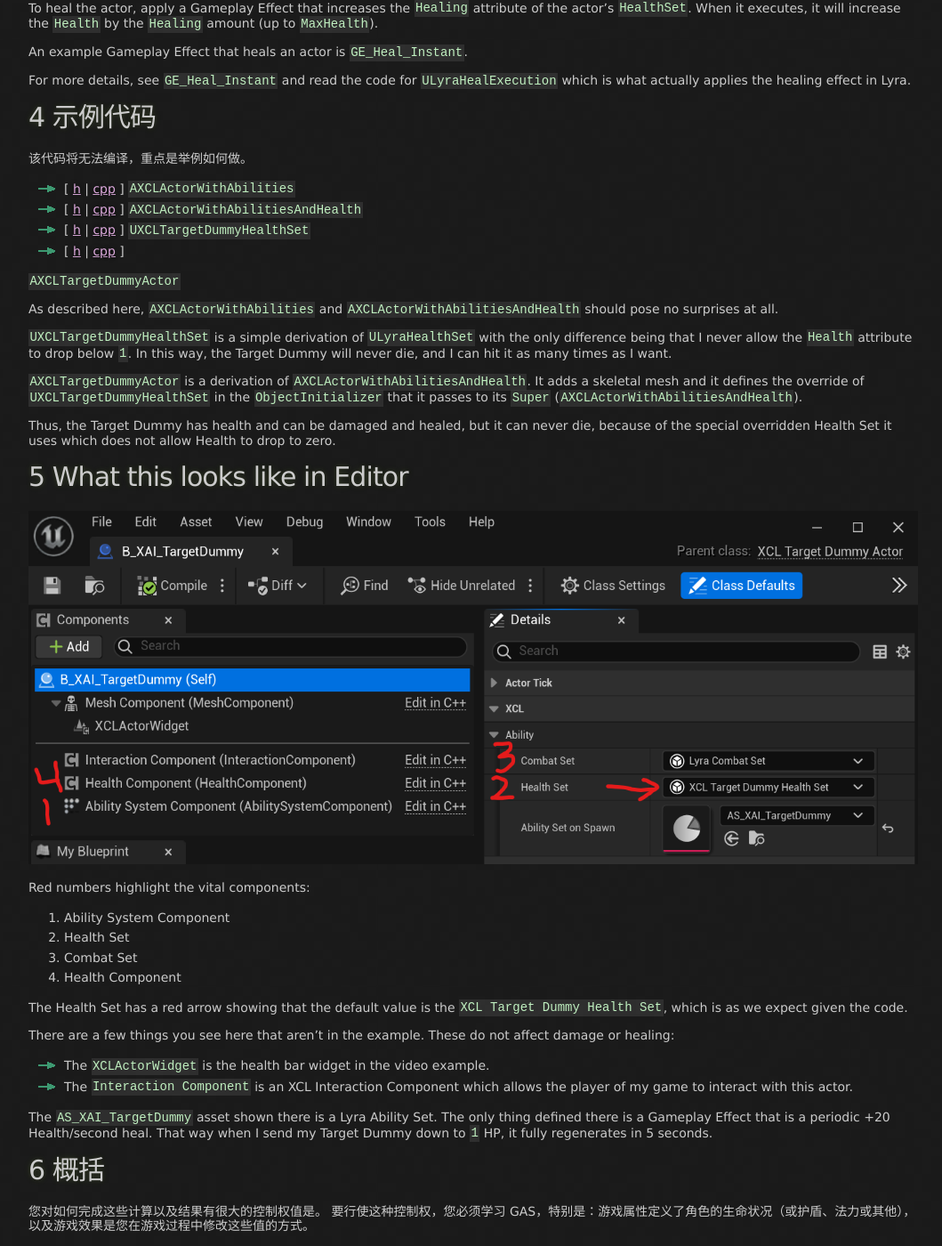
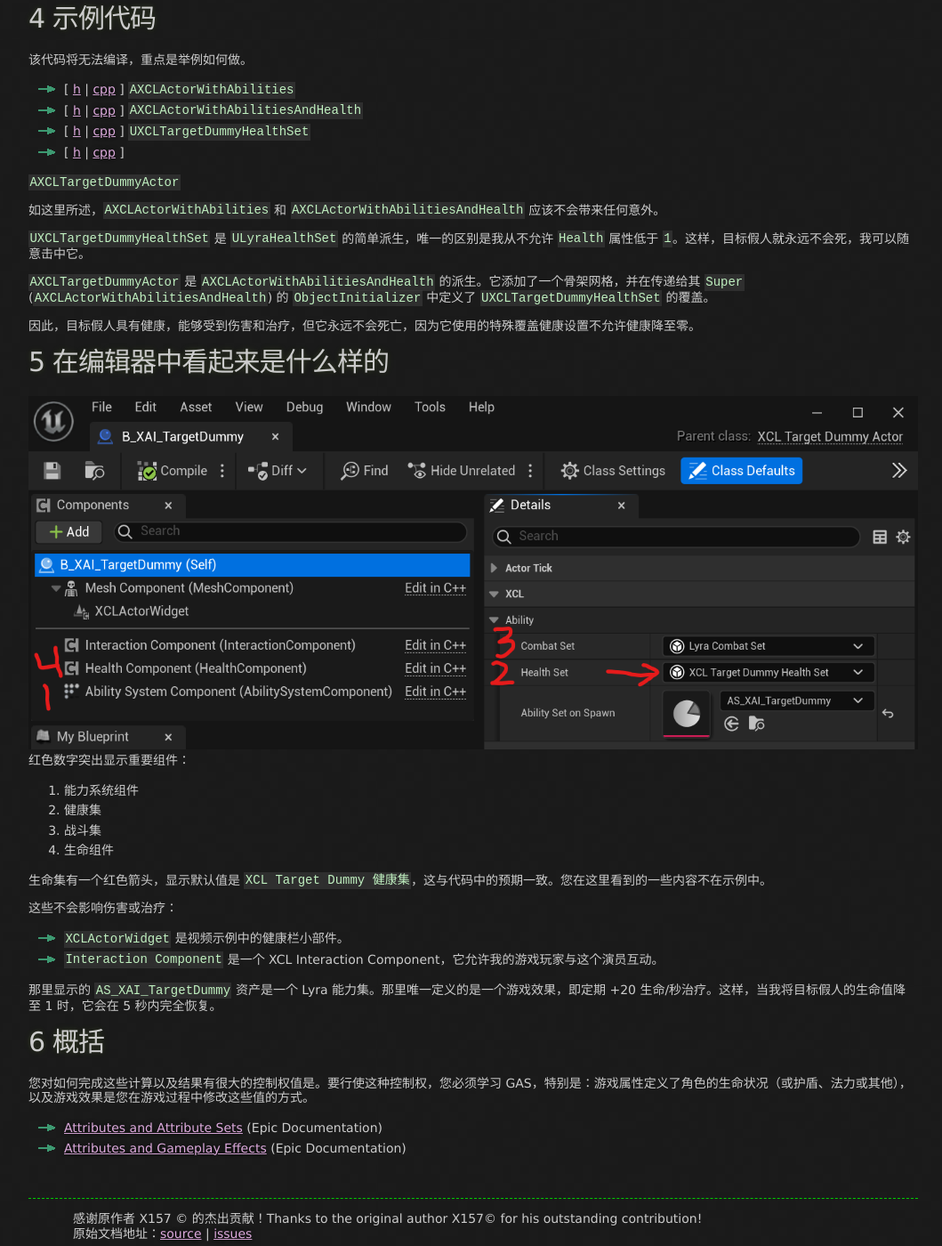
Before and after one commit to kuafu/kuafu.github.io, a Jekyll site: the page built from UE5/LyraStarterGame/Health-and-Damage/index.md, in a window 1280 px wide and 1400 px high, scrolled down 2084 px. Shown: the whole window at 89% size, without its empty margins (108-1167 px from the left). Built offline with Jekyll 4.4.1, drawn with Linux system fonts in a browser that asks for light colours; some of the changed text lies outside the part shown.

Commit message:
生命值和伤害系统

```diff
--- a/UE5/LyraStarterGame/Health-and-Damage/index.md
+++ b/UE5/LyraStarterGame/Health-and-Damage/index.md
@@ -7,57 +7,44 @@ breadcrumb_name: "Health and Damage"
 
 # 1 Lyra 生命值和伤害(Health and Damage)
 
-有关此信息的overview视频 [Lyra Health and Damage System](https://youtu.be/HwQ7BrLVfJI)
-, [XistGG](https://www.youtube.com/c/XistGG).
 
-从本质上讲，Lyra 的生命值和伤害系统基于游戏能力系统 (GAS)。即使你使用Lyra，在其他工程中使用GAS给角色处理生命并、伤害或治疗，这个做法也会与Lyra中的做法非常相似。
+从本质上讲，Lyra 的生命值和伤害系统基于游戏能力系统 (GAS)。如果在其他工程中使用GAS给角色处理生命、伤害或治疗，这个做法也会与Lyra中的做法非常相似。
 
 在 Lyra 游戏中，任何想要拥有生命并可能受到伤害或治疗的角色（actor/pawn/character）都必须具有有效的、正确初始化的`AbilitySystemComponent`(ASC)，并且必须具有`LyraHealthSet`GAS 属性集。
 
 虽然从技术上讲`LyraCombatSet`是可选的并且默认为零值，但如果参与者没有明确具有`LyraCombatSet`，Lyra 将输出警告日志。因此，除了可以消灭警告消息，实际上也需要`LyraCombatSet`。
 
 因此，`LyraCombatSet`` 实际上是必需的，即使只是为了消除警告消息。（如果您复制/重构了 Lyra 伤害/治疗计算，您可以删除对战斗集的需要）。
-<i>{hus, a `LyraCombatSet` is practically required as well, if for no reason other than to
-squelch the warning messages. (If you duplicate/refactor the Lyra Damage/Heal Calculations, you can remove the requirement for a combat set if you prefer).
 
-Therefore by default in Lyra, to give an actor/pawn/character health, so you can damage or heal it, your actor must have:}</i>
 因此，在 Lyra 中默认情况下要给予角色(actor/pawn/character)生命值，以便你可以伤害或治疗它，你的角色必须具备：
-
 - Lyra ASC (`ULyraAbilitySystemComponent`)
-  -允许角色使用GAS
+    - 允许角色使用GAS
 - Lyra Health Set (`ULyraHealthSet`)
-  - 定义角色的生命属性
+    - 定义角色的生命属性
 - Lyra Combat Set (`ULyraCombatSet`)
-  - 定义角色的战斗能力 (基础治疗和伤害值)
+    - 定义角色的战斗能力 (基础治疗和伤害值)
 
 尽管不是严格要求的，但还需要添加另一个有用的组件：
 - Lyra 生命组件 (`ULyraHealthComponent`)
   - 可以更轻松地读取蓝图中的health信息并处理health变化事件
 
+参考：有关此主题的XistGG提供的视频 [Lyra Health and Damage System](https://youtu.be/HwQ7BrLVfJI), [XistGG](https://www.youtube.com/c/XistGG).
+
 
 ## 1.1 以Lyra Character为例
-
 默认情况下，Epic 构建了`ALyraCharacter`基类使其具有 ASC、生命值集和战斗集。因此，只要您的角色基于`ALyraCharacter` ，那么使用角色就非常容易。`ALyraCharacter`是相当复杂的，所以它并不是一个很好的例子来展示生命值和伤害在Lyra中的具体作用。
 
 Epic 还提供了一个 C++ 类`ALyraCharacterWithAbilities`，该类未在任何官方 Lyra 代码中使用，但他们确实使用它来制作目标假人来测试 Lyra 武器。然而，最终这仍然是一个角色，并且它是基于`ALyraCharacter`的，所以同样，它并没有给出一个非常清晰的例子。
 
 # 2 XCL Actor with Abilities
-
 在X157©的 XCL 插件中，他制作了一个 AXCLActorWithAbilities 类。这个类的灵感来自 Lyra 的 ALyraCharacterWithAbilities。XCL Actor with Abilities 是可以参与 GAS 的角色的最简单示例。它没有任何健康信息。它不能被伤害或治疗。但它有一个 ASC，因此您可以根据需要赋予它能力或属性。
 
 为什么要这样做？也许你想让世界中的某个角色没有任何生命信息，但它仍然拥有能力。也许这是一个游戏中的交互式电脑终端。您希望能够使用它，但不能杀死它。这就是这样一个角色的基础。
 
 # 3 XCL Actor with Abilities and Health
-
-下一步是采用具有能力的 XCL Actor 并向其添加生命值集、战斗集和可选但有用的“ULyraHealthComponent”。
-
-我们从带有 Abilities 的 XCL Actor 派生，然后添加这些组件，结果是“AXCLActorWithAbilitiesAndHealth”。
-
-现在该演员拥有生命值和战斗能力。 您可以通过应用GAS的游戏效果来治愈它或伤害它。 如果你伤害它足够多，它就会死。
-
+下一步是采用具有能力的 XCL Actor 并向其添加生命值集、战斗集和可选但有用的“ULyraHealthComponent”。我们从带有 Abilities 的 XCL Actor 派生，然后添加这些组件，结果是“AXCLActorWithAbilitiesAndHealth”。现在该演员拥有生命值和战斗能力。 您可以通过应用GAS的游戏效果来治愈它或伤害它。 如果你伤害它足够多，它就会死。
 
 ## 3.1 How do I Damage it !?
-
 要对角色造成伤害，请应用游戏效果来增加角色`HealthSet`的`Damage`属性。 当它执行时，它会将`Health`减少`Damage`数量（最小到零）。
 
 损害角色的示例游戏效果是`GE_Damage_Basic_Instant`。
@@ -65,7 +52,6 @@ Epic 还提供了一个 C++ 类`ALyraCharacterWithAbilities`，该类未在任
 有关更多详细信息，请参阅`GE_Damage_Basic_Instant`并阅读`ULyraDamageExecution`的代码，这实际上是在 Lyra 中应用伤害效果。
 
 ## 3.2 How do I Kill it !?
-
 在生命值为零时，生命集将触发其“OnOutOfHealth”事件。
 
 **你有责任监听这个事件并杀死你的角色。**
@@ -86,30 +72,21 @@ Epic 还提供了一个 C++ 类`ALyraCharacterWithAbilities`，该类未在任
 
 Lyra 在其“B_Hero_Default”（Lyra 角色之一）中侦听此组件的事件基本 BP）事件图。
 
-更多信息参考 Health Component `B_Hero_Default`的 `OnDeathStarted` 事件, 以及Lyra的基础角色, 见
-[Deep Dive: Lyra’s Shooter Mannequin](/UE5/LyraStarterGame/ShooterMannequin).
+更多信息参考 Health Component `B_Hero_Default`的 `OnDeathStarted` 事件, 以及Lyra的基础角色, 见[Deep Dive: Lyra’s Shooter Mannequin](/UE5/LyraStarterGame/ShooterMannequin).
 
 ###### Lyra's `B_Hero_Default` Event Graph
-
 ![OnDeathStarted.png](./screenshots/B_Hero_Default__EventGraph__OnDeathStarted.png)
 
 
 ## 3.3 如何进行治疗?
+要治疗Actor，请应用游戏效果来增加演员`HealthSet`的`Healing`属性。执行时，它将按`Healing`量增加`Health`（最多为`MaxHealth`）。治疗Actor的游戏效果示例是`GE_Heal_Instant`。
 
-To heal the actor, apply a Gameplay Effect that increases the `Healing` attribute
-of the actor's `HealthSet`.  When it executes, it will increase the `Health` by the `Healing`
-amount (up to `MaxHealth`).
-
-An example Gameplay Effect that heals an actor is `GE_Heal_Instant`.
-
-For more details, see `GE_Heal_Instant` and read the code for `ULyraHealExecution` which
-is what actually applies the healing effect in Lyra.
+有关更多详细信息，请参阅`GE_Heal_Instant`并阅读`ULyraHealExecution`的代码，这是 Lyra 中实际应用治疗效果的代码。
 
 
 # 4 示例代码
 
 该代码将无法编译，重点是举例如何做。
-
 - [
 [h](https://github.com/x157/Lyra-ActorWithAbilities/blob/main/Source/XCL/XCLActorWithAbilities.h)
 |
@@ -136,51 +113,36 @@ is what actually applies the healing effect in Lyra.
 
 `AXCLTargetDummyActor`
 
-As described here, `AXCLActorWithAbilities` and `AXCLActorWithAbilitiesAndHealth` should pose no surprises at all.
+如这里所述，`AXCLActorWithAbilities` 和 `AXCLActorWithAbilitiesAndHealth` 应该不会带来任何意外。
 
-`UXCLTargetDummyHealthSet` is a simple derivation of `ULyraHealthSet` with the only difference being that I never allow the `Health` attribute to drop below `1`.  In this way, the Target Dummy will never die, and I can hit it as many times as I want.
+`UXCLTargetDummyHealthSet` 是 `ULyraHealthSet` 的简单派生，唯一的区别是我从不允许 `Health` 属性低于 `1`。这样，目标假人就永远不会死，我可以随意击中它。
 
-`AXCLTargetDummyActor` is a derivation of `AXCLActorWithAbilitiesAndHealth`.  It adds a skeletal mesh and it defines the override of `UXCLTargetDummyHealthSet` in the `ObjectInitializer` that it passes to its `Super` (`AXCLActorWithAbilitiesAndHealth`).
+`AXCLTargetDummyActor` 是 `AXCLActorWithAbilitiesAndHealth` 的派生。它添加了一个骨架网格，并在传递给其 `Super` (`AXCLActorWithAbilitiesAndHealth`) 的 `ObjectInitializer` 中定义了 `UXCLTargetDummyHealthSet` 的覆盖。
 
-Thus, the Target Dummy has health and can be damaged and healed, but it can never die, because of the special overridden Health Set it uses which does not allow Health to drop to zero.
+因此，目标假人具有健康，能够受到伤害和治疗，但它永远不会死亡，因为它使用的特殊覆盖健康设置不允许健康降至零。
 
+# 5 在编辑器中看起来是什么样的
+![Target Dummy BP](./screenshots/TargetDummyBP.png)
+红色数字突出显示重要组件：
+1. 能力系统组件
+2. 健康集
+3. 战斗集
+4. 生命组件
 
-# 5 What this looks like in Editor
+生命集有一个红色箭头，显示默认值是 `XCL Target Dummy 健康集`，这与代码中的预期一致。您在这里看到的一些内容不在示例中。
 
-![Target Dummy BP](./screenshots/TargetDummyBP.png)
+这些不会影响伤害或治疗：
+- `XCLActorWidget` 是视频示例中的健康栏小部件。
+- `Interaction Component` 是一个 XCL Interaction Component，它允许我的游戏玩家与这个演员互动。
 
-Red numbers highlight the vital components:
-
-1. Ability System Component
-2. Health Set
-3. Combat Set
-4. Health Component
-
-The Health Set has a red arrow showing that the default value is the `XCL Target Dummy Health Set`,
-which is as we expect given the code.
-
-There are a few things you see here that aren't in the example.
-These do not affect damage or healing:
-
-- The `XCLActorWidget` is the health bar widget in the video example.
-- The `Interaction Component` is an XCL Interaction Component which allows the player of my game to interact with this actor.
-
-The `AS_XAI_TargetDummy` asset shown there is a Lyra Ability Set.  The only thing defined there
-is a Gameplay Effect that is a periodic +20 Health/second heal.  That way when I send my Target Dummy
-down to `1` HP, it fully regenerates in 5 seconds.
+那里显示的 `AS_XAI_TargetDummy` 资产是一个 Lyra 能力集。那里唯一定义的是一个游戏效果，即定期 +20 生命/秒治疗。这样，当我将目标假人的生命值降至 1 时，它会在 5 秒内完全恢复。
 
 
 # 6 概括
-
-您对如何完成这些计算以及结果有很大的控制权值是。 要行使这种控制权，您必须学习 GAS，特别是：游戏属性定义了角色的生命状况（或护盾、法力或其他），以及游戏效果是您在游戏过程中修改这些值的方式。
+您对如何完成这些计算以及结果有很大的控制权值是。要行使这种控制权，您必须学习 GAS，特别是：游戏属性定义了角色的生命状况（或护盾、法力或其他），以及游戏效果是您在游戏过程中修改这些值的方式。
 
 - [Attributes and Attribute Sets](https://docs.unrealengine.com/5.0/en-US/gameplay-attributes-and-attribute-sets-for-the-gameplay-ability-system-in-unreal-engine/) (Epic Documentation)
 - [Attributes and Gameplay Effects](https://docs.unrealengine.com/5.0/en-US/gameplay-attributes-and-gameplay-effects-for-the-gameplay-ability-system-in-unreal-engine/) (Epic Documentation)
-
-Attributes can contain **way more info** than just the health.
-
-让某些东西是“活的”只是一个开始。`:-)`
-
 
 
 <br/>
```
Also changed, not shown: UE5/LyraStarterGame/Equipment/index.md (+2 -3 lines).
